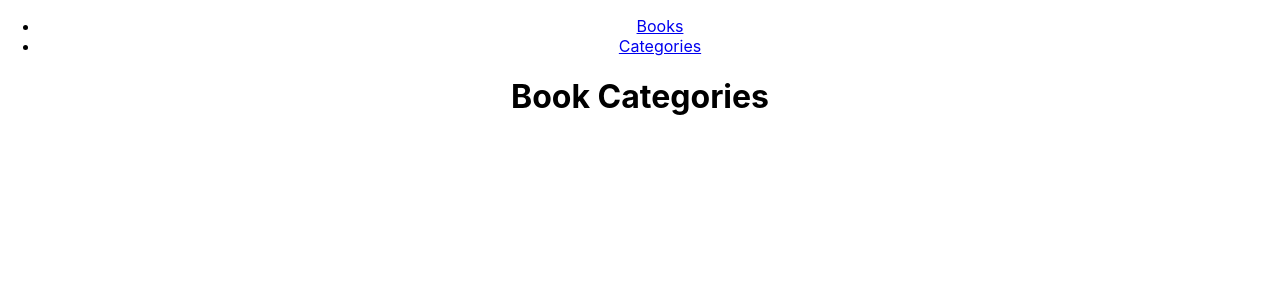
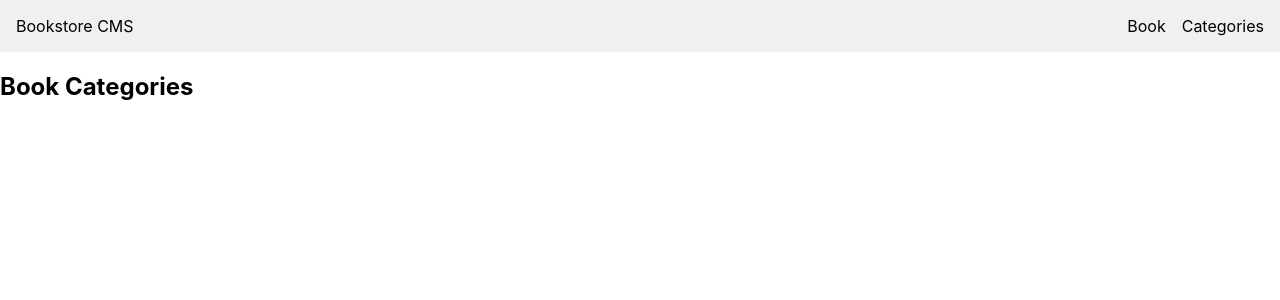
Before and after one commit to RileyManda/bookstore, a React (Create React App) app: page /categories in a window 1280 px wide. Shown: the top 300 px of the page. Built offline with nearby package versions, Linux system fonts and the light colour scheme.

Commit message:
Added menu items to nav

```diff
--- a/src/App.css
+++ b/src/App.css
@@ -1,25 +1,49 @@
 .App {
-  text-align: center;
+  width: 100%;
 }
 
-.App-logo {
-  height: 40vmin;
-  pointer-events: none;
+.navbar {
+  display: flex;
+  align-items: center;
+  justify-content: space-between;
+  background-color: #f0f0f0;
+  padding: 16px;
 }
 
-@media (prefers-reduced-motion: no-preference) {
-  .App-logo {
-    animation: App-logo-spin infinite 20s linear;
-  }
+.navbar-left {
+  display: flex;
+  align-items: center;
 }
 
-.App-header {
-  background-color: #282c34;
-  min-height: 100vh;
+.navbar-right {
   display: flex;
-  flex-direction: column;
   align-items: center;
-  justify-content: center;
-  font-size: calc(10px + 2vmin);
-  color: white;
 }
+
+.logo {
+  margin-right: 16px;
+}
+
+.nav-menu {
+  display: flex;
+  list-style: none;
+  padding: 0;
+  margin: 0;
+}
+
+.nav-menu li {
+  margin-left: 16px;
+}
+
+.nav-menu li:first-child {
+  margin-left: 0;
+}
+
+.nav-menu a {
+  text-decoration: none;
+  color: #000;
+}
+
+.nav-menu a:hover {
+  text-decoration: underline;
+}
--- a/src/App.js
+++ b/src/App.js
@@ -1,16 +1,14 @@
-import {
-  BrowserRouter as Router, Link, Route, Routes,
-} from 'react-router-dom';
+import { BrowserRouter as Router, Route, Routes } from 'react-router-dom';
 import React from 'react';
 import './App.css';
-import PropTypes from 'prop-types';
 import routes from './route-config';
+import Navbar from './components/Navbar';
 
 function App() {
   return (
     <Router>
       <div className="App">
-        <Nav routes={routes} />
+        <Navbar />
         <Routes>
           {routes.map((route) => (
             <Route key={route.path} path={route.path} element={route.element} />
@@ -21,25 +19,4 @@ function App() {
   );
 }
 
-function Nav({ routes }) {
-  return (
-    <ul>
-      {routes.map((route) => (
-        <li key={route.path}>
-          <Link to={route.path}>{route.label}</Link>
-        </li>
-      ))}
-    </ul>
-  );
-}
-
-Nav.propTypes = {
-  routes: PropTypes.arrayOf(
-    PropTypes.shape({
-      path: PropTypes.string.isRequired,
-      label: PropTypes.string.isRequired,
-    }),
-  ).isRequired,
-};
-
 export default App;
--- /dev/null
+++ b/src/components/Book.js
@@ -0,0 +1,8 @@
+import React from 'react';
+import BookForm from './BookForm';
+
+const Book = () => (
+  <div><BookForm /></div>
+);
+
+export default Book;
--- a/src/components/BookForm.js
+++ b/src/components/BookForm.js
@@ -1,5 +1,12 @@
 import React from 'react';
 
-const BookForm = () => <div>BookForm</div>;
+const BookForm = () => (
+  <div>
+    <form>
+      <input type="text" placeholder="Add Book" />
+      <button type="submit"> Add Book</button>
+    </form>
+  </div>
+);
 
 export default BookForm;
--- a/src/components/Books.js
+++ /dev/null
@@ -1,7 +0,0 @@
-import React from 'react';
-
-const Books = () => (
-  <div>Books</div>
-);
-
-export default Books;
--- a/src/components/Categories.js
+++ b/src/components/Categories.js
@@ -1,3 +1,3 @@
-const Categories = () => <h1>Book Categories</h1>;
+const Categories = () => <h2>Book Categories</h2>;
 
 export default Categories;
--- a/src/components/Navbar.js
+++ b/src/components/Navbar.js
@@ -1,16 +1,60 @@
 import React from 'react';
+import { Link } from 'react-router-dom';
+import PropTypes from 'prop-types';
+import Books from './Book';
 import Categories from './Categories';
-import Books from './Books';
 
 const routes = [
   {
     path: '/',
+    label: 'Book',
     element: <Books />,
   },
   {
     path: '/categories',
+    label: 'Categories',
     element: <Categories />,
   },
 ];
 
-export default routes;
+function Navbar() {
+  return (
+    <nav className="navbar">
+      <div className="navbar-left">
+        <Logo />
+      </div>
+      <div className="navbar-right">
+        <Nav routes={routes} />
+      </div>
+    </nav>
+  );
+}
+
+function Nav({ routes }) {
+  return (
+    <ul className="nav-menu">
+      {routes.map((route) => (
+        <li key={route.path}>
+          <Link to={route.path}>{route.label}</Link>
+        </li>
+      ))}
+    </ul>
+  );
+}
+
+function Logo() {
+  return <div className="logo">Bookstore CMS</div>;
+}
+
+Nav.propTypes = {
+  routes: PropTypes.arrayOf(
+    PropTypes.shape({
+      path: PropTypes.string.isRequired,
+      label: PropTypes.string.isRequired,
+      element: PropTypes.element.isRequired,
+    }),
+  ).isRequired,
+};
+
+export default Navbar;
+export { routes };
--- a/src/route-config.js
+++ b/src/route-config.js
@@ -1,5 +1,5 @@
 import React from 'react';
-import Books from './components/Books';
+import Books from './components/Book';
 import Categories from './components/Categories';
 
 const routes = [
```
